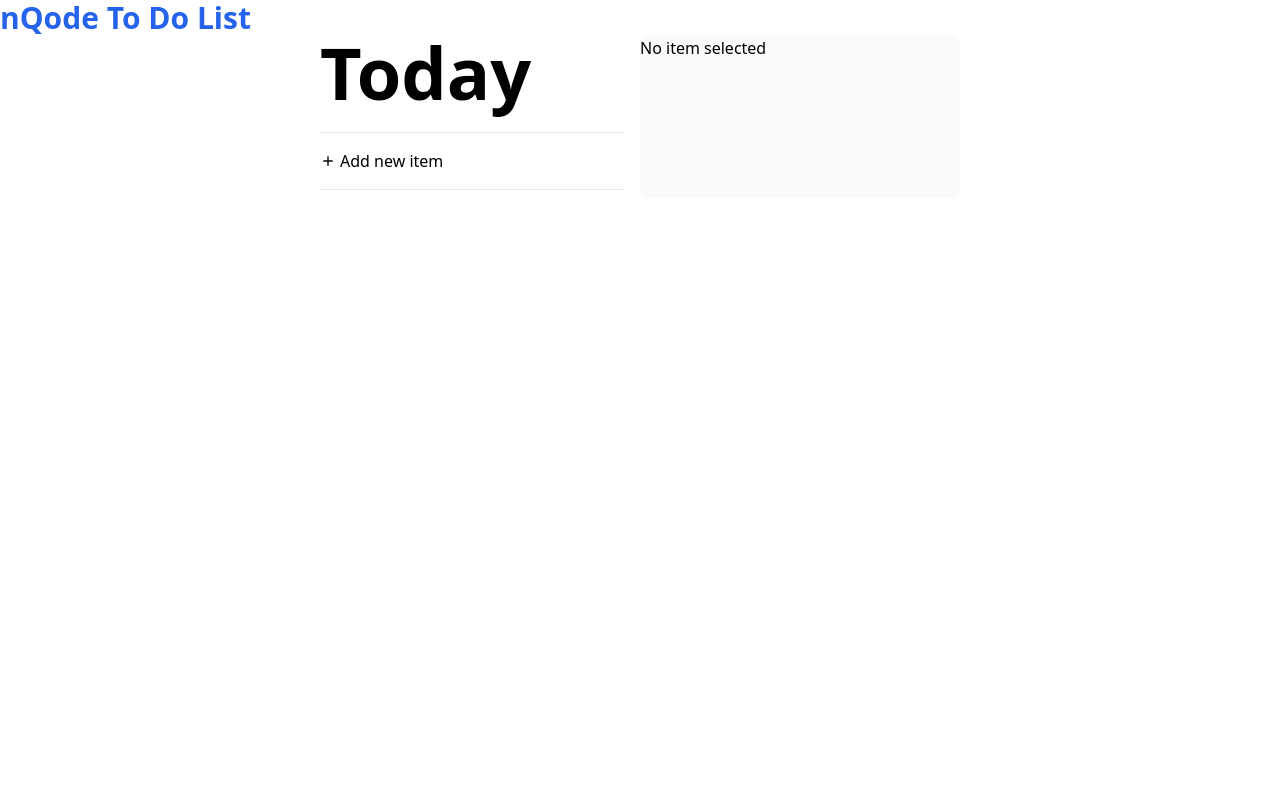
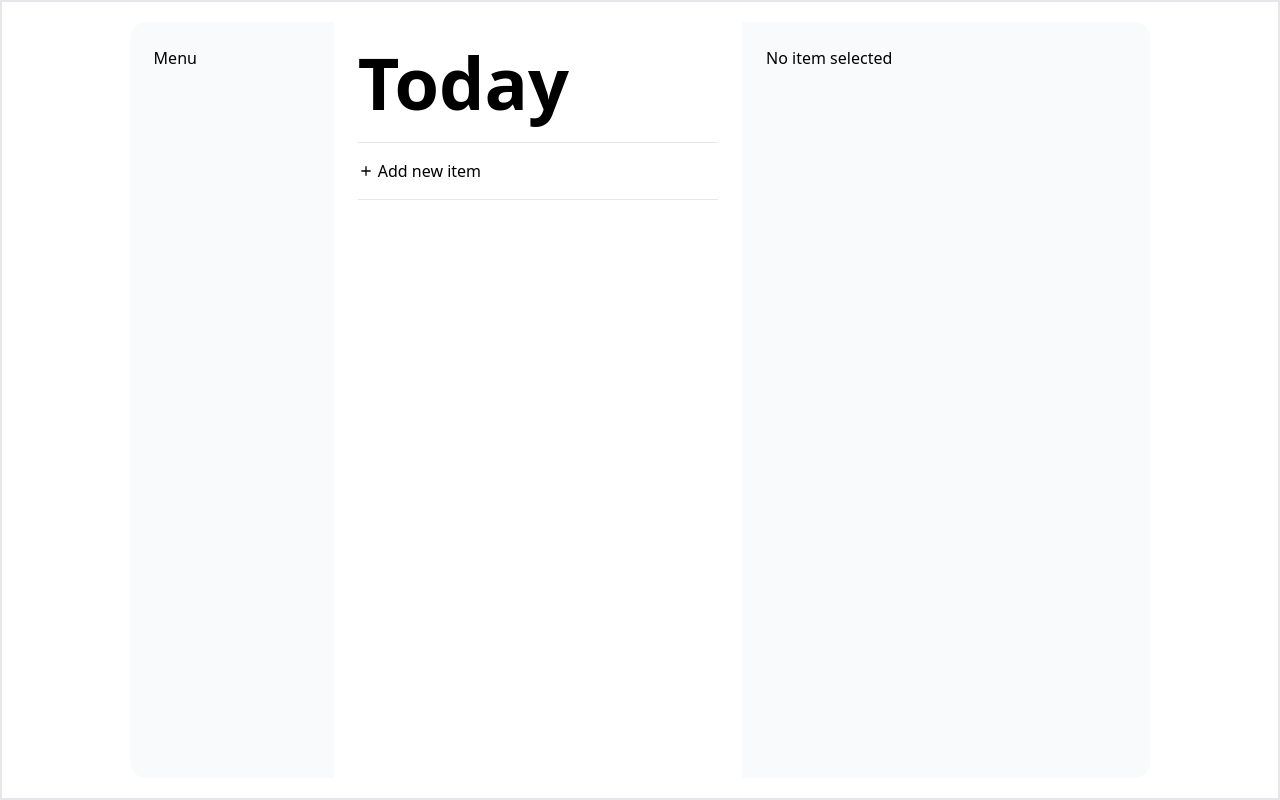
Before and after one commit to CrnogoracIvan/nqode-todo_list, a React (Vite) app: page / in a window 1280 px wide. Built offline with nearby package versions, Linux system fonts and the light colour scheme.

Commit message:
App UI improvements, added menu container

```diff
--- a/src/App.tsx
+++ b/src/App.tsx
@@ -70,6 +70,16 @@ function App() {
         <h1 className='text-7xl font-bold mb-6'>Today</h1>
     )
 
+    const renderList = () => {
+        return (
+            <>
+                {renderLeftSideTitle()}
+                <NewItemButton onClick={handleNewItemClick}/>
+                <ItemList onItemClick={handleItemClick} items={list} selectedItem={itemForEdit}/>
+            </>
+        )
+    }
+
     const renderForm = () => {
         switch (activeForm) {
             case "NEW":
@@ -97,23 +107,17 @@ function App() {
     }
 
     return (
-        <>
-            <p className='text-3xl font-bold text-blue-600'>
-                nQode To Do List
-            </p>
-            <div className='flex flex-row justify-center w-full'>
-                <div className='flex flex-row justify-center w-1/2'>
-                    <div className={'w-1/2 pr-4'}>
-                        {renderLeftSideTitle()}
-                        <NewItemButton onClick={handleNewItemClick}/>
-                        <ItemList onItemClick={handleItemClick} items={list} selectedItem={itemForEdit}/>
-                    </div>
-                    <div className={'bg-slate-50 w-1/2 border-1 rounded-lg'}>
-                        {renderForm()}
-                    </div>
+        <div className='flex flex-row justify-center items-center w-full h-dvh border-2'>
+            <div className='flex flex-row justify-center w-4/5 bg-slate-50 rounded-2xl overflow-hidden h-[95%] '>
+                <div className={'w-1/5 p-6'}>Menu</div>
+                <div className={'w-2/5 p-6 bg-white'}>
+                    {renderList()}
+                </div>
+                <div className={'bg-slate-50 w-2/5 p-6'}>
+                    {renderForm()}
                 </div>
             </div>
-        </>
+        </div>
     )
 }
 
```
